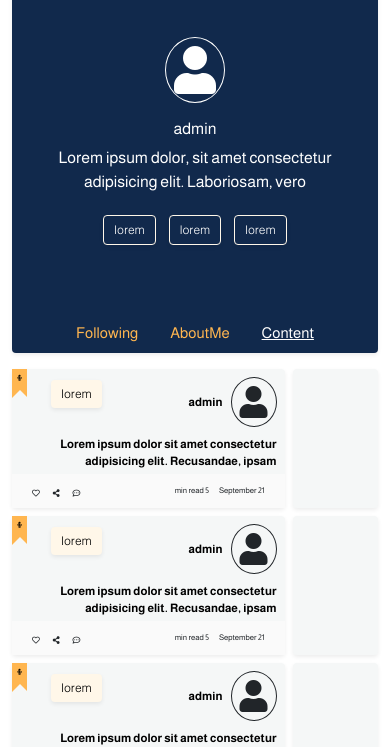
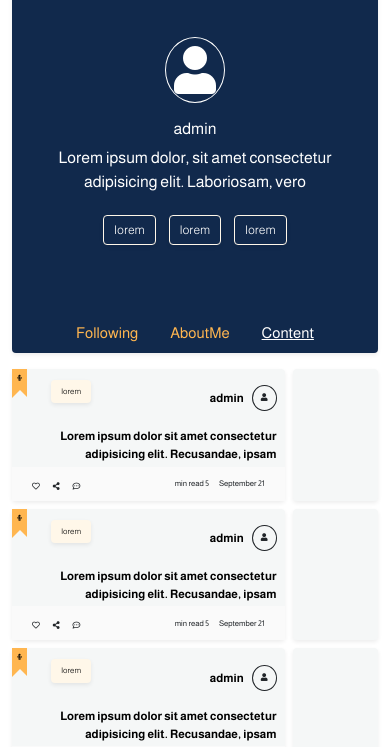
Before and after one commit to shimaa3434/FaresKhalil, a plain HTML site: page page_3.html in a window 390 px wide. Shown: the part 97-844 px from the top of the page. Drawn offline with nearby package versions, Linux system fonts and the light colour scheme.

Commit message:
Update style_3.css

```diff
--- a/css/style_3.css
+++ b/css/style_3.css
@@ -219,8 +219,10 @@ a, a:hover{
         padding: 20px 10px;
     }
     .following .tags{
-
         font-size: 1vw;
+    }
+    .p_text{
+        font-size: 2vw !important;
     }
 }
 
@@ -286,13 +288,18 @@ a, a:hover{
     .post .mrak::before{
         border-width: 8px;
     }
-     .follow_btn{
+    .follow_btn{
         padding: 5px 10px;
         font-size: 3vw !important;
     }
-     .hero .links .nav .nav-item .nav-link{
+    .post-content .tags{
+        font-size: 2vw;
+    }
+    .auter .fa-user, .following .fa-user{
+        font-size: 2vw;
+    }
+    .hero .links .nav .nav-item .nav-link{
         font-size: 15px;
     }
 
-
 }
```
